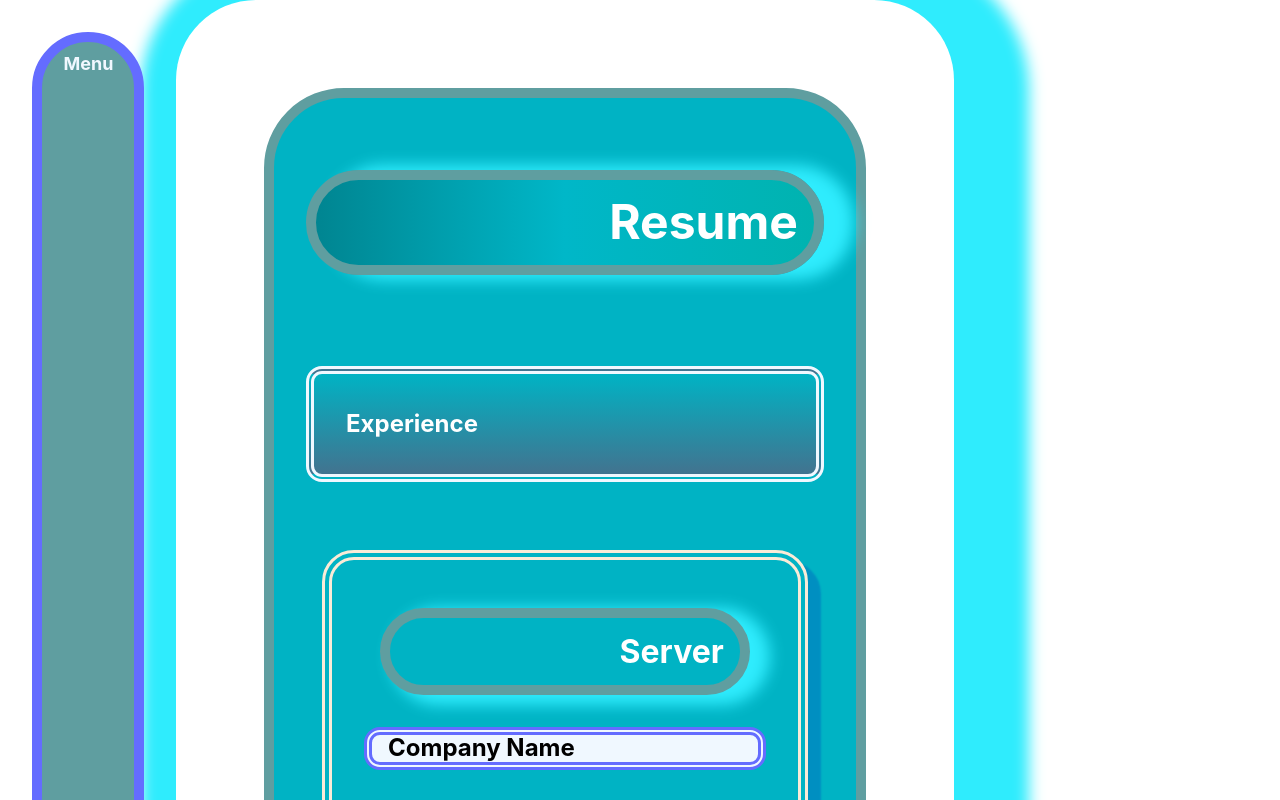
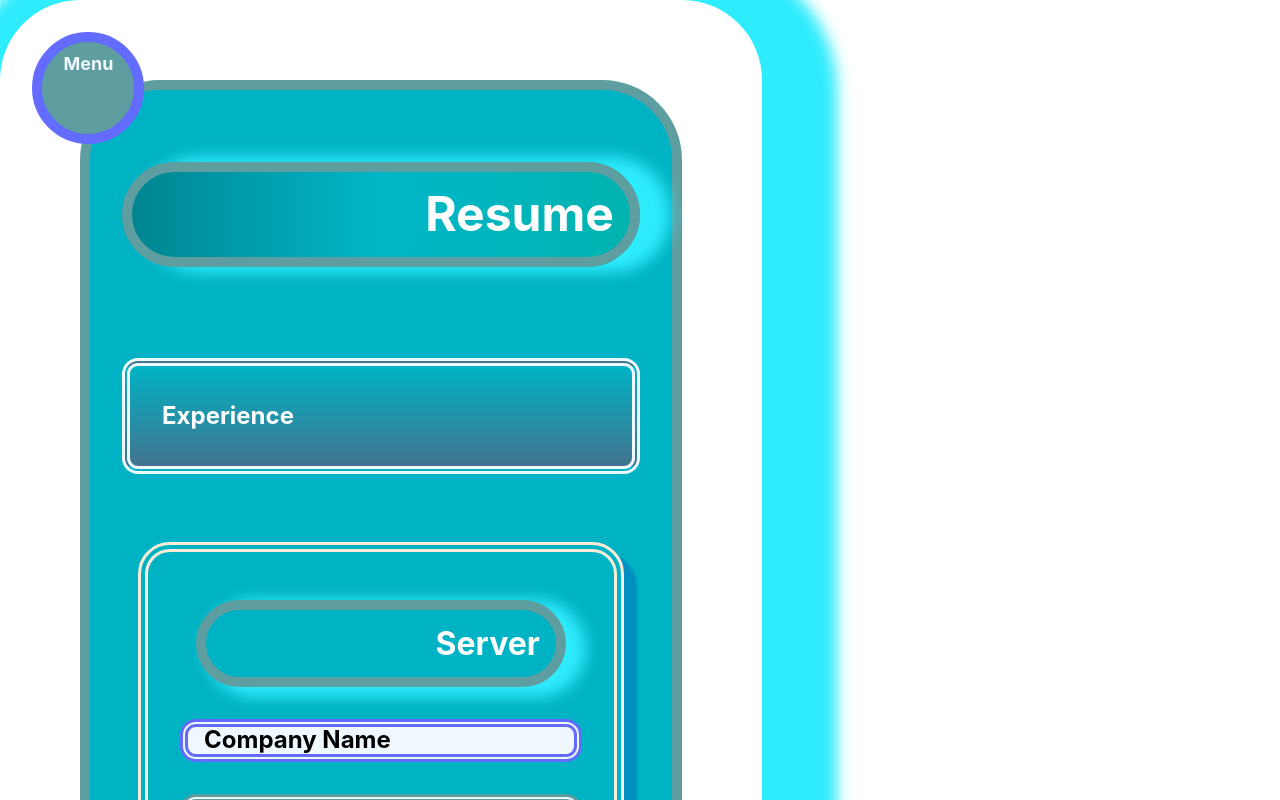
Before and after one commit to garrett-lieb/newProfile, a React (Vite) app: page /resume in a window 1280 px wide. Shown: the top 800 px of the page. Built offline with nearby package versions, Linux system fonts and the light colour scheme.

Commit message:
trying to adjust position of heading in about me section

```diff
--- a/src/components/About/about.css
+++ b/src/components/About/about.css
@@ -37,7 +37,7 @@
 }
 
 .headerItem {
-    display: flex;
+
     justify-content: flex-end;
     padding-left: 4%;
 }
--- a/src/components/Contact/contact.css
+++ b/src/components/Contact/contact.css
@@ -1,7 +1,9 @@
 .contact {
-    padding: .5rem;
+    display: flex;
+    justify-content: center;
     box-shadow: 20px 10px 15px 55px rgb(47, 236, 253);
     border-radius: 5rem;
+
 }
 
 .contactContent {
--- a/src/components/Resume/resume.css
+++ b/src/components/Resume/resume.css
@@ -18,9 +18,10 @@ h3 {
 
 
 .resume {
-    padding: .5rem;
+    display: flex;
+    justify-content: space-around;
     box-shadow: 20px 10px 15px 55px rgb(47, 236, 253);
-    border-radius: 5rem
+    border-radius: 5rem;
 }
 
 .resumeContent {
--- a/src/components/Root/nav.css
+++ b/src/components/Root/nav.css
@@ -1,5 +1,6 @@
 .menu {
     display: flex;
+    padding: auto;
 }
 
 .dropBar {
@@ -49,7 +50,8 @@
     margin: 2rem;
     display: flex;
     flex-wrap: wrap;
-    position: relative;
+    position: fixed;
+    height: 7rem;
     width: 7rem;
     background-color: cadetblue;
     border: 10px solid;
@@ -57,7 +59,6 @@
     border-color:#646cff;
     font-size: large;
     font-weight: bold;
-
     color: aliceblue;
 }
 
```
